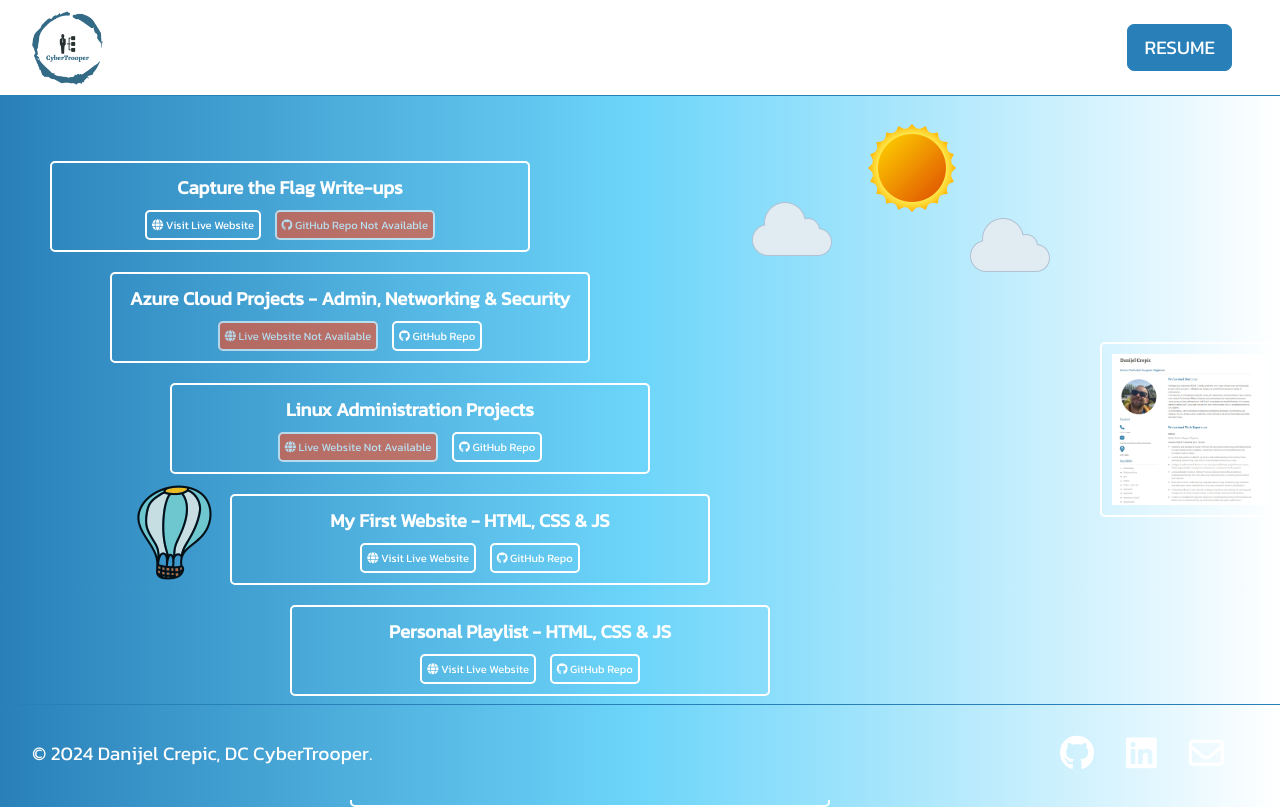
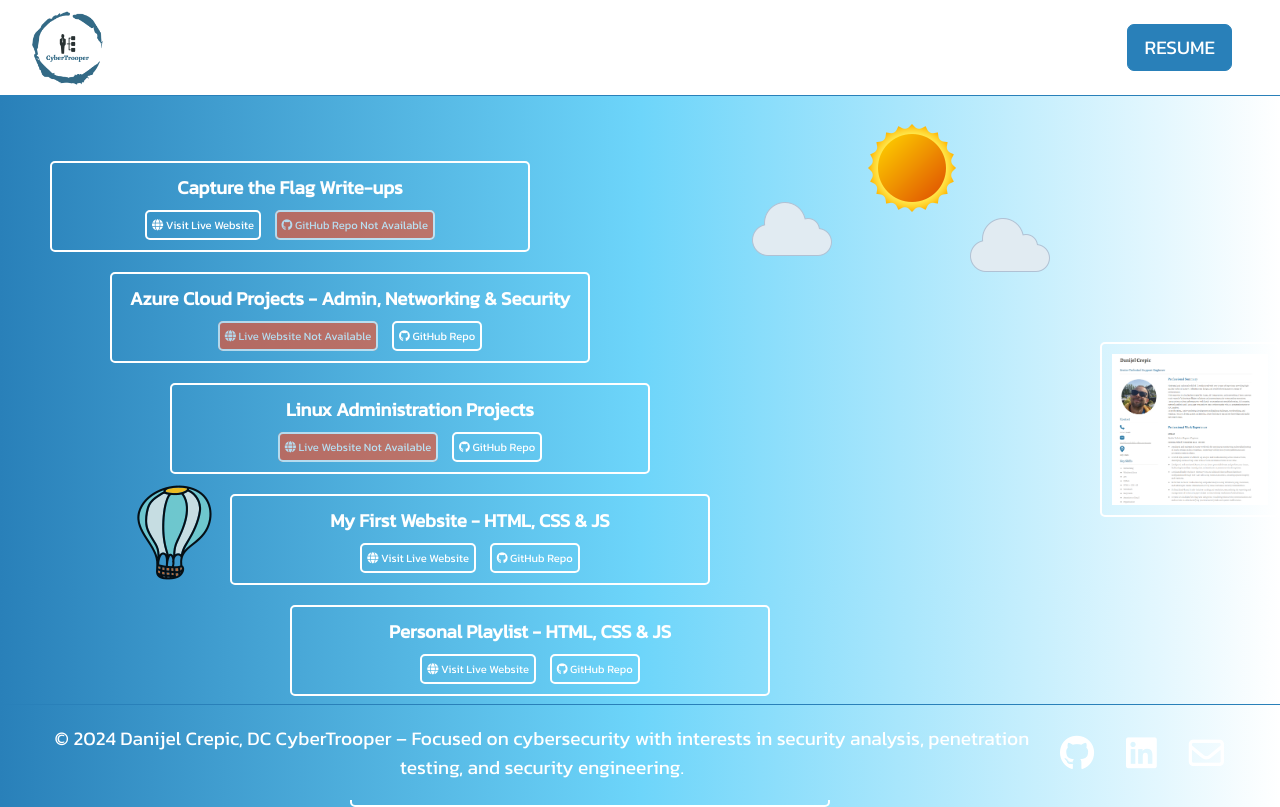
Before and after one commit to CREPIC21/cybertrooper, a plain HTML site: page index.html in a window 1280 px wide. Drawn offline with Linux system fonts and the light colour scheme; a web font is replaced by a local one.

Commit message:
Update index.html
Updated Footer

```diff
--- a/index.html
+++ b/index.html
@@ -88,7 +88,7 @@
 
     <footer>
         <div class="container footer-container">
-            <h2>&copy; 2024 Danijel Crepic, DC CyberTrooper.</h2>
+            <h2>&copy; 2024 Danijel Crepic, DC CyberTrooper – Focused on cybersecurity with interests in security analysis, penetration testing, and security engineering.</h2>
             <ul>
                 <li><a href="https://github.com/CREPIC21" target="_blank"><i class="fab fa-github"></i></a></li>
                 <li><a href="https://www.linkedin.com/in/danijelcrepic/" target="_blank"><i
```
